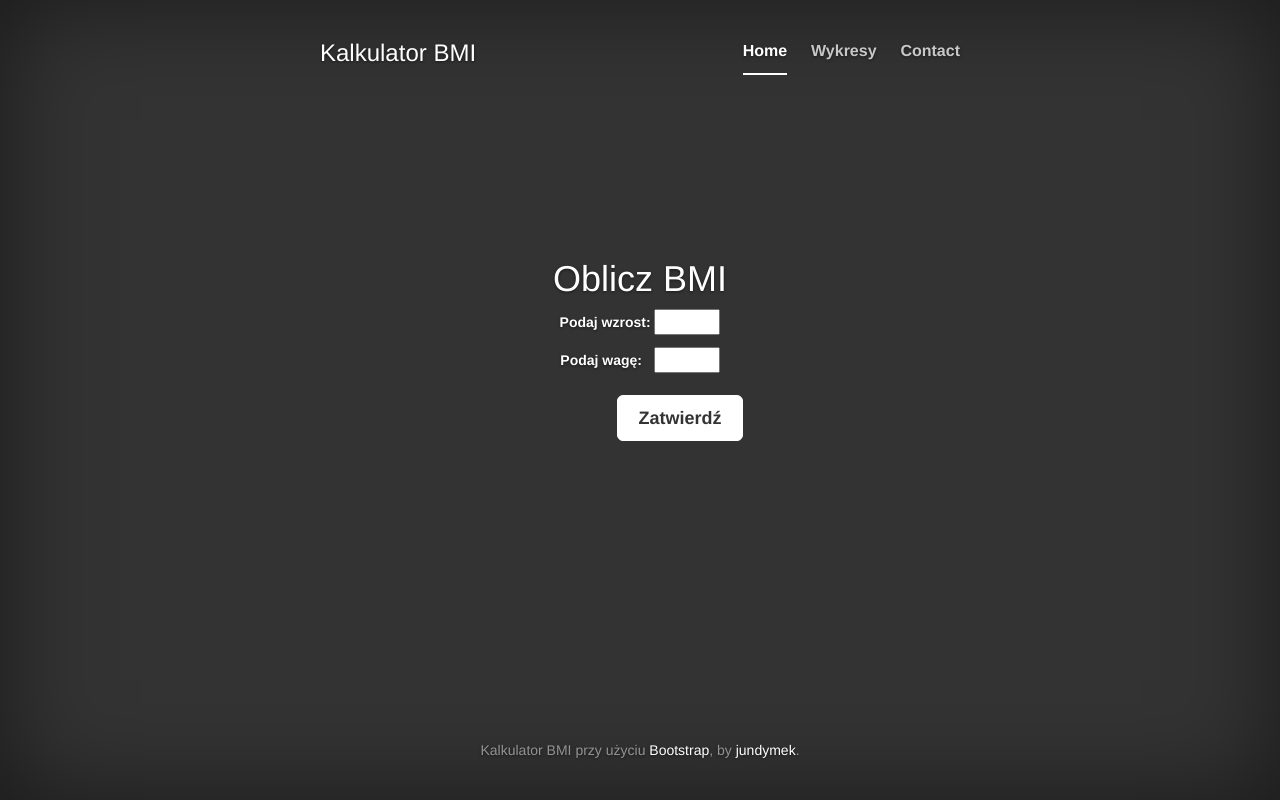
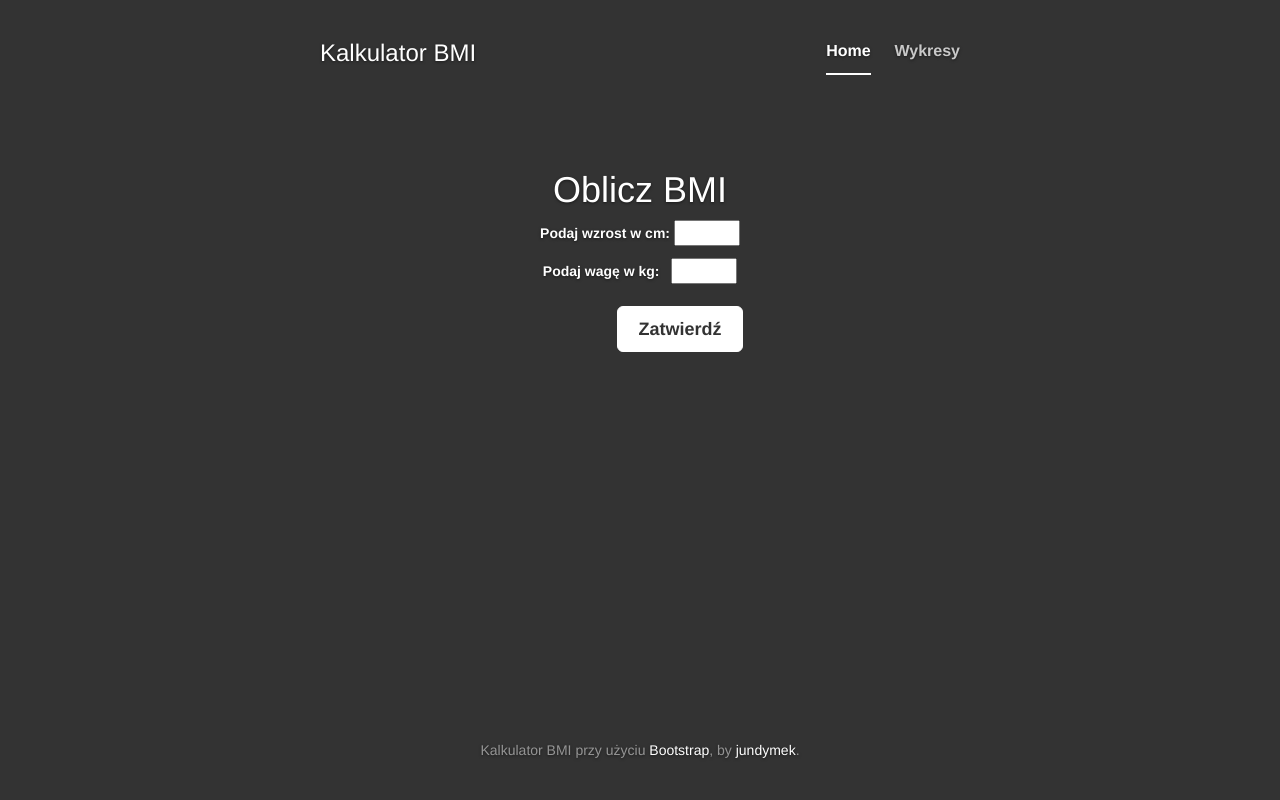
Before and after one commit to jundymek/bmi_calc, a Django app: page / in a window 1280 px wide. Run offline with Django 3.2, Linux system fonts and the light colour scheme; some libraries are stand-ins or nearby versions.

```diff
--- a/bmi_calc/static/bmi_calc/css/cover.css
+++ b/bmi_calc/static/bmi_calc/css/cover.css
@@ -29,7 +29,6 @@ input, select, textarea{
   border: 1px solid #fff;
 }
 
-
 /*
  * Base structure
  */
@@ -47,16 +46,16 @@ body {
 
 /* Extra markup and styles for table-esque vertical and horizontal centering */
 .site-wrapper {
-  display: table;
+  display: block;
   width: 100%;
-  height: 100%; /* For at least Firefox */
-  min-height: 100%;
-  -webkit-box-shadow: inset 0 0 100px rgba(0,0,0,.5);
-          box-shadow: inset 0 0 100px rgba(0,0,0,.5);
+  height: 50%; /* For at least Firefox */
+  min-height: 50%;
+
 }
 .site-wrapper-inner {
-  display: table-cell;
-  vertical-align: top;
+  display: block;
+  padding-top:150px;
+
 }
 .cover-container {
   margin-right: auto;
@@ -171,3 +170,9 @@ body {
     width: 700px;
   }
 }
+
+@media (max-width: 768px) {
+  .site-wrapper-inner {
+    padding-top:50px;
+  }
+}
--- /dev/null
+++ b/bmi_calc/templates/base.html
@@ -0,0 +1,46 @@
+<head>
+  <meta charset="UTF-8">
+  <title>{% block title %}BMI calculator{% endblock title %}</title>
+  {% load static %}
+  <link rel="stylesheet" href="{% static 'bmi_calc/css/bootstrap.min.css' %}" type = "text/css"/>
+  <link rel="stylesheet" href="{% static 'bmi_calc/js/bootstrap.min.js' %}" type = "text/css"/>
+  <link rel="stylesheet" href="{% static 'bmi_calc/css/cover.css' %}" type = "text/css"/>
+  {% block head %}{% endblock head %}
+</head>
+<body>
+  <div class="site-wrapper">
+    <div class="site-wrapper-inner">
+      <div class="cover-container">
+        <div class="masthead clearfix">
+          <div class="inner">
+            <h3 class="masthead-brand"><a href="{% url 'index' %}">Kalkulator BMI</a></h3>
+            {% block nav %}
+            <nav>
+              <ul class="nav masthead-nav">
+                <li class="active"><a href="{% url 'index' %}">Home</a></li>
+                <li><a href="{% url 'charts' %}">Wykresy</a></li>
+              </ul>
+            </nav>
+            {% endblock nav %}
+          </div>
+        </div>
+        {% block content %}
+        {% endblock content %}
+        <div class="mastfoot">
+          <div class="inner">
+            <p>Kalkulator BMI przy użyciu <a href="http://getbootstrap.com">Bootstrap</a>, by <a href="">jundymek</a>.</p>
+          </div>
+        </div>
+      </div>
+    </div>
+  </div>
+  <!-- Bootstrap core JavaScript
+  ================================================== -->
+  <!-- Placed at the end of the document so the pages load faster -->
+  <script src="https://ajax.googleapis.com/ajax/libs/jquery/1.12.4/jquery.min.js"></script>
+  <script>window.jQuery || document.write('<script src="../../assets/js/vendor/jquery.min.js"><\/script>')</script>
+  <script src="../../dist/js/bootstrap.min.js"></script>
+  <!-- IE10 viewport hack for Surface/desktop Windows 8 bug -->
+  <script src="../../assets/js/ie10-viewport-bug-workaround.js"></script>
+</body>
+</html>
--- a/bmi_calc/templates/bmi_calc/index.html
+++ b/bmi_calc/templates/bmi_calc/index.html
@@ -1,38 +1,16 @@
-<head>
-  <meta charset="UTF-8">
-  <title>BMI calculator</title>
+{% extends "base.html" %}
 {% load static %}
-  <link rel="stylesheet" href="{% static 'bmi_calc/css/bootstrap.min.css' %}" type = "text/css"/>
-  <link rel="stylesheet" href="{% static 'bmi_calc/js/bootstrap.min.js' %}" type = "text/css"/>
-  <link rel="stylesheet" href="{% static 'bmi_calc/css/cover.css' %}" type = "text/css"/>
-</head>
-<body>
-  <div class="site-wrapper">
-    <div class="site-wrapper-inner">
-      <div class="cover-container">
-        <div class="masthead clearfix">
-          <div class="inner">
-            <h3 class="masthead-brand"><a href="{% url 'index' %}">Kalkulator BMI</a></h3>
-            <nav>
-              <ul class="nav masthead-nav">
-                <li class="active"><a href="{% url 'index' %}">Home</a></li>
-                <li><a href="{% url 'charts' %}">Wykresy</a></li>
-                <li><a href="#">Contact</a></li>
-              </ul>
-            </nav>
-          </div>
-        </div>
+{% block content %}
 {% if not bmi %}
 <h1 class="cover-heading">Oblicz BMI</h1>
 <div class="inner cover">
 <form action="" class="navbar-form navbar-center" method="post" >
   {% csrf_token %}
   <div class="form-group">
-            <p><label for="height">Podaj wzrost:</label>
+    <p><label for="height">Podaj wzrost w cm:</label>
                  <input id="height" type="number" name="height" min="10" max="300" required /></p>
-            <p><label for="weight">Podaj wagę:&nbsp&nbsp</label>
+    <p><label for="weight">Podaj wagę w kg:&nbsp&nbsp</label>
                 <input id="weight" type="number" name="weight" min="10" max="300" required /></p>
-            {# {{form.as_p}} #}
   </div>
   <p class="lead" style="padding:10px 0 0 80px">
     <button type="submit" class="btn btn-lg btn-default" >Zatwierdź</button>
@@ -48,21 +26,4 @@
   <p class="lead">{{message}}</p>
 </div>
 {% endif %}
-        <div class="mastfoot">
-          <div class="inner">
-            <p>Kalkulator BMI przy użyciu <a href="http://getbootstrap.com">Bootstrap</a>, by <a href="">jundymek</a>.</p>
-          </div>
-        </div>
-      </div>
-    </div>
-  </div>
-  <!-- Bootstrap core JavaScript
-  ================================================== -->
-  <!-- Placed at the end of the document so the pages load faster -->
-  <script src="https://ajax.googleapis.com/ajax/libs/jquery/1.12.4/jquery.min.js"></script>
-  <script>window.jQuery || document.write('<script src="../../assets/js/vendor/jquery.min.js"><\/script>')</script>
-  <script src="../../dist/js/bootstrap.min.js"></script>
-  <!-- IE10 viewport hack for Surface/desktop Windows 8 bug -->
-  <script src="../../assets/js/ie10-viewport-bug-workaround.js"></script>
-</body>
-</html>
+{% endblock content %}
```
Also changed, not shown: bmi_calc/calculation.py (+4 -3 lines), bmi_calc/templates/bmi_calc/charts.html (+9 -40 lines), bmi_calc/templates/graphos/gchart/base.html (+4 -3 lines), db.sqlite3. Lines whose indentation alone changed are shown as unchanged.
